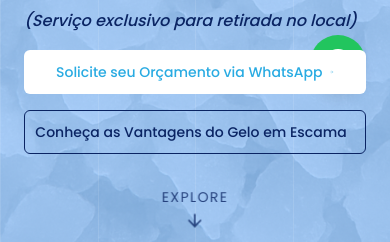
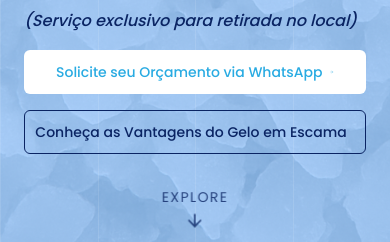
Before and after one commit to en20/ice-store, a Next.js app: page / in a window 390 px wide. Shown: the part 729-971 px from the top of the page. Built offline with nearby package versions, Linux system fonts and the light colour scheme.

Commit message:
Enhance HeroSection styles by adding z-index to section and action buttons for improved layering and visibility.

```diff
--- a/components/layout/sections/hero.tsx
+++ b/components/layout/sections/hero.tsx
@@ -28,7 +28,7 @@
   const imagePath = isMobile ? "/HERO-IMAGE.png" : "/HERO-IMAGE.png";
 
   return (
-    <section className="w-full h-screen relative overflow-hidden">
+    <section className="w-full h-screen relative overflow-hidden z-30">
       {/* Full screen background image */}
       <div className="absolute inset-0 w-full h-full z-0">
         <Image
@@ -106,7 +106,7 @@
             </p>
 
             {/* Action buttons */}
-            <div className="flex flex-col sm:flex-row gap-4 mt-8">
+            <div className="flex flex-col sm:flex-row gap-4 mt-8 z-50">
               <Button
                 size="lg"
                 className="bg-white text-[#29ABE2] hover:bg-white/90 font-medium rounded-md px-8 group"
```
